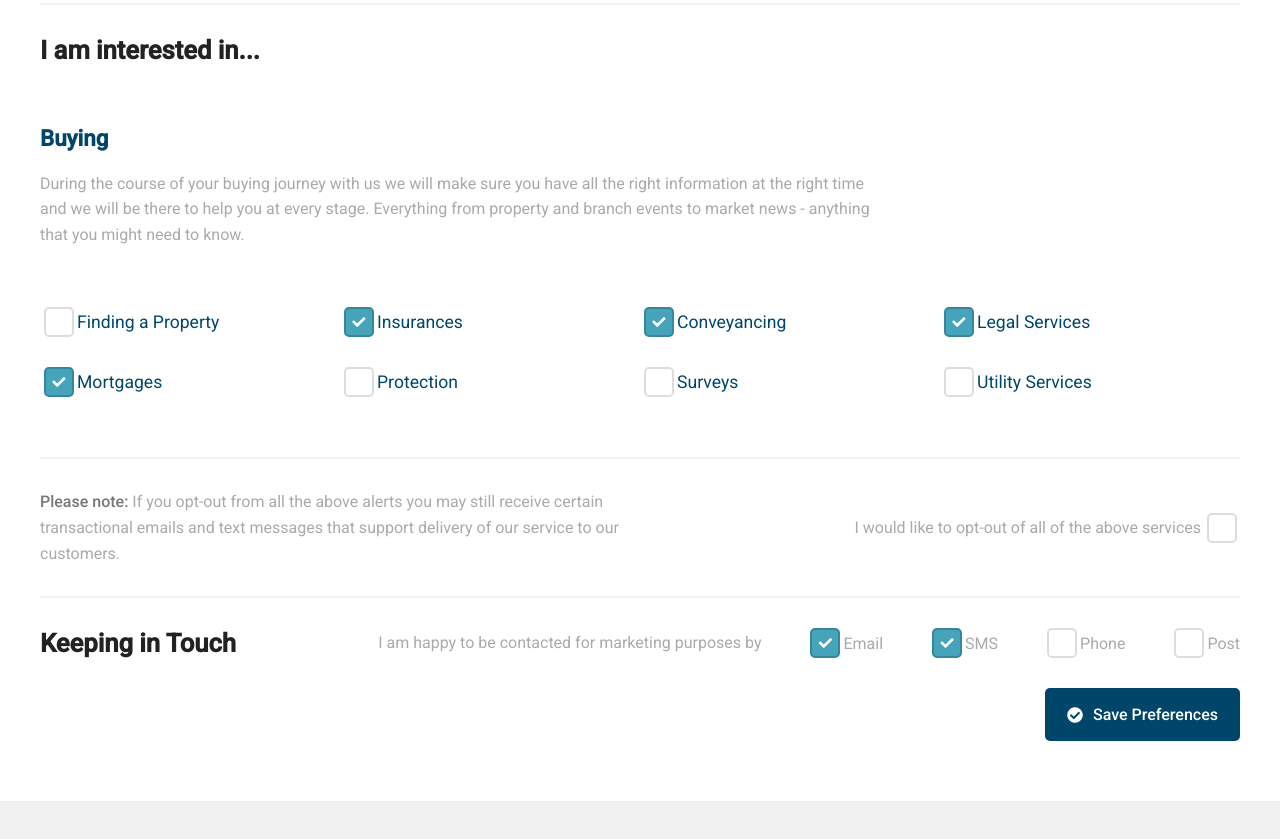
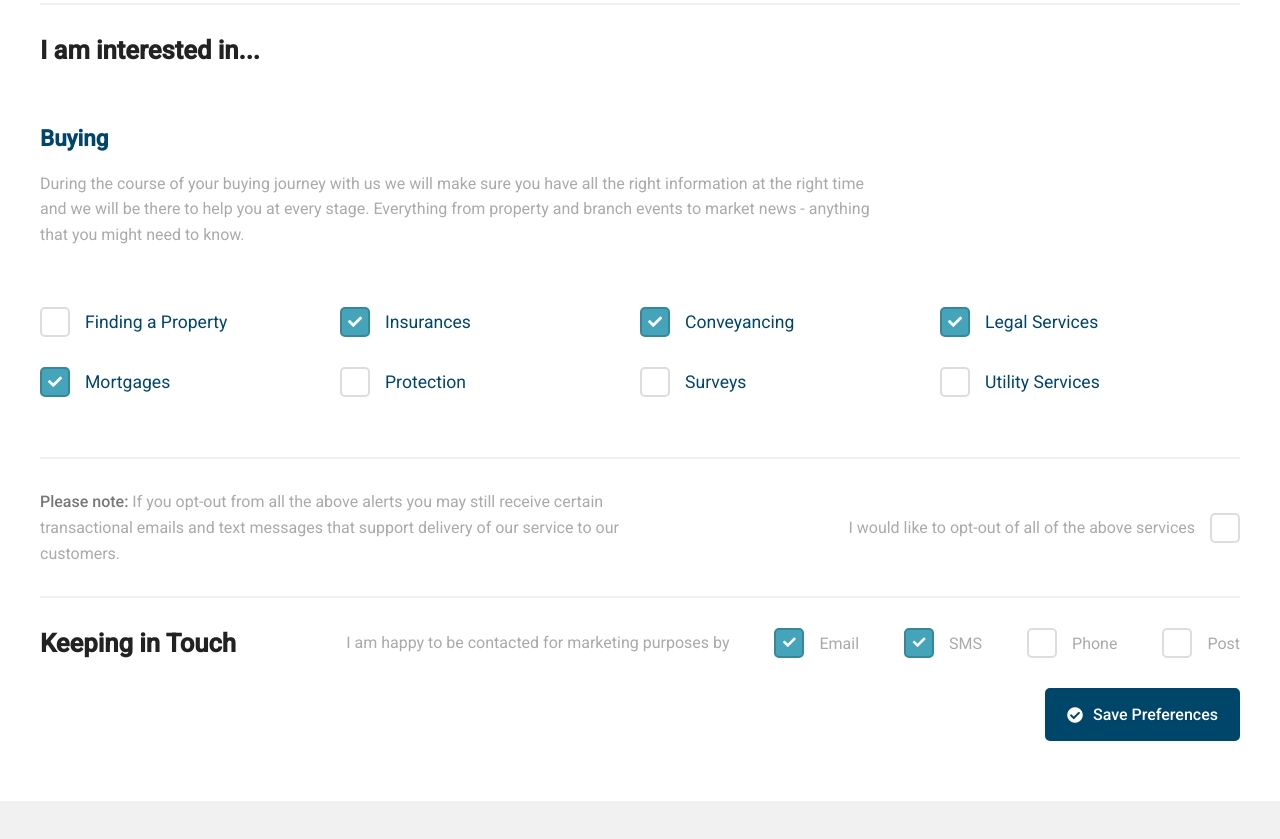
Before and after one commit to SteveMBryson/pp, a plain HTML site: page home.html in a window 1280 px wide. Shown: the part 435-1274 px from the top of the page. Drawn offline with nearby package versions, Linux system fonts and the light colour scheme.

Commit message:
checkbox browser compatiblity

```diff
--- a/css/sass/3_ui-elements/_checkbox.scss
+++ b/css/sass/3_ui-elements/_checkbox.scss
@@ -7,13 +7,11 @@
 
   $block: '.checkbox';
 
-  &__box{
-    appearance: none;
-    outline: none;
-    height: 100%;
-    position: relative;
+  &__label{
+    padding-left: 45px;
+    cursor: pointer;
 
-    &:before{
+    #{$block}__span:before{
       height: 100%;
       width: 30px;
       content: " ";
@@ -27,8 +25,11 @@
       cursor: pointer;
       @include border-box;
     }
+    #{$block}__box{
+      display: none;
+
       &:checked{
-      &:before{
+        & + #{$block}__span:before{
           @include fa-icon;
           @extend .fas;
           content: fa-content($fa-var-check);
@@ -39,24 +40,22 @@
           @include align-items(center);
           @include justify-content(center);
           line-height: 1;
+          font-size: 0.8em;
         }
       }
     }
-  &__label{
-    padding-left: 30px;
-    cursor: pointer;
   }
   &--reverse{
+    #{$block}__label{
+      padding: 0 45px 0 0;
+
       #{$block}__box{
         order: 2;
-
-      &:before{
+      }
+      #{$block}__span:before{
         left: auto;
         right: 0;
       }
     }
-    #{$block}__label{
-      padding: 0 32px 0 0;
   }
 }
-}
--- a/home.html
+++ b/home.html
@@ -57,36 +57,52 @@
 
             <div class="service-options">
               <div class="service-options__option checkbox">
+                <label class="checkbox__label" for="finding-a-property">Finding a Property
                   <input class="checkbox__box" type="checkbox" id="finding-a-property">
-                <label class="checkbox__label" for="finding-a-property">Finding a Property</label>
+                  <span class="checkbox__span"></span>
+                </label>
               </div>
               <div class="service-options__option checkbox">
+                <label class="checkbox__label" for="insurances">Insurances
                   <input class="checkbox__box" type="checkbox" checked id="insurances">
-                <label class="checkbox__label" for="insurances">Insurances</label>
+                  <span class="checkbox__span"></span>
+                </label>
               </div>
               <div class="service-options__option checkbox">
+                <label class="checkbox__label" for="conveyancing">Conveyancing
                   <input class="checkbox__box" type="checkbox" checked id="conveyancing">
-                <label class="checkbox__label" for="conveyancing">Conveyancing</label>
+                  <span class="checkbox__span"></span>
+                </label>
               </div>
               <div class="service-options__option checkbox">
+                <label class="checkbox__label" for="legal-services">Legal Services
                   <input class="checkbox__box" type="checkbox" checked id="legal-services">
-                <label class="checkbox__label" for="legal-services">Legal Services</label>
+                  <span class="checkbox__span"></span>
+                </label>
               </div>
               <div class="service-options__option checkbox">
+                <label class="checkbox__label" for="mortgages">Mortgages
                   <input class="checkbox__box" type="checkbox" checked id="mortgages">
-                <label class="checkbox__label" for="mortgages">Mortgages</label>
+                  <span class="checkbox__span"></span>
+                </label>
               </div>
               <div class="service-options__option checkbox">
+                <label class="checkbox__label" for="protection">Protection
                   <input class="checkbox__box" type="checkbox" id="protection">
-                <label class="checkbox__label" for="protection">Protection</label>
+                  <span class="checkbox__span"></span>
+                </label>
               </div>
               <div class="service-options__option checkbox">
+                <label class="checkbox__label" for="surveys">Surveys
                   <input class="checkbox__box" type="checkbox" id="surveys">
-                <label class="checkbox__label" for="surveys">Surveys</label>
+                  <span class="checkbox__span"></span>
+                </label>
               </div>
               <div class="service-options__option checkbox">
+                <label class="checkbox__label" for="utility-services">Utility Services
                   <input class="checkbox__box" type="checkbox" id="utility-services">
-                <label class="checkbox__label" for="utility-services">Utility Services</label>
+                  <span class="checkbox__span"></span>
+                </label>
               </div>
             </div>
           </div>
@@ -96,8 +112,10 @@
           <div class="opt-out">
             <p class="opt-out__copy"><b>Please note:</b> If you opt-out from all the above alerts you may still receive certain transactional emails and text messages that support delivery of our service to our customers.</p>
             <div class="opt-out__option checkbox checkbox--reverse">
+              <label class="checkbox__label" for="opt-out">I would like to opt-out of all of the above services
                 <input class="checkbox__box" type="checkbox" id="opt-out">
-              <label class="checkbox__label" for="opt-out">I would like to opt-out of all of the above services</label>
+                <span class="checkbox__span"></span>
+              </label>
             </div>
           </div>
           <!-- end OPT-OUT -->
@@ -109,20 +127,28 @@
               <div class="option-group">
                 <p class="option-group__title">I am happy to be contacted for marketing purposes by</p>
                 <div class="option-group__option checkbox">
+                  <label class="checkbox__label" for="contact-email">Email
                     <input class="checkbox__box" type="checkbox" checked id="contact-email">
-                  <label class="checkbox__label" for="contact-email">Email</label>
+                    <span class="checkbox__span"></span>
+                  </label>
                 </div>
                 <div class="option-group__option checkbox">
+                  <label class="checkbox__label" for="contact-sms">SMS
                     <input class="checkbox__box" type="checkbox" checked id="contact-sms">
-                  <label class="checkbox__label" for="contact-sms">SMS</label>
+                    <span class="checkbox__span"></span>
+                  </label>
                 </div>
                 <div class="option-group__option checkbox">
+                  <label class="checkbox__label" for="contact-phone">Phone
                     <input class="checkbox__box" type="checkbox" id="contact-phone">
-                  <label class="checkbox__label" for="contact-phone">Phone</label>
+                    <span class="checkbox__span"></span>
+                  </label>
                 </div>
                 <div class="option-group__option checkbox">
+                  <label class="checkbox__label" for="contact-post">Post
                     <input class="checkbox__box" type="checkbox" id="contact-post">
-                  <label class="checkbox__label" for="contact-post">Post</label>
+                    <span class="checkbox__span"></span>
+                  </label>
                 </div>
               </div>
             </div>
```
Also changed, not shown: css/style.css. Lines whose indentation alone changed are shown as unchanged.
